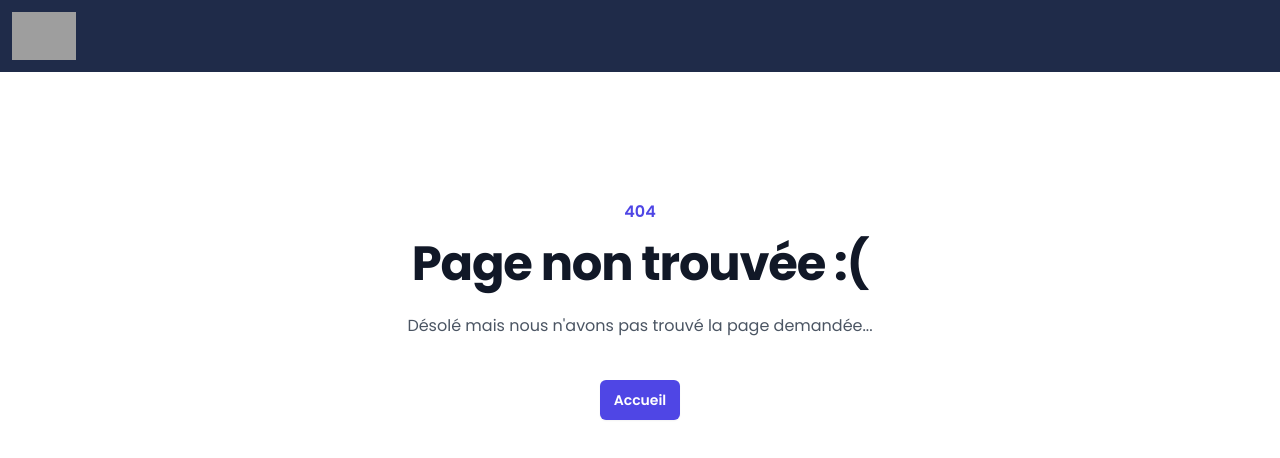
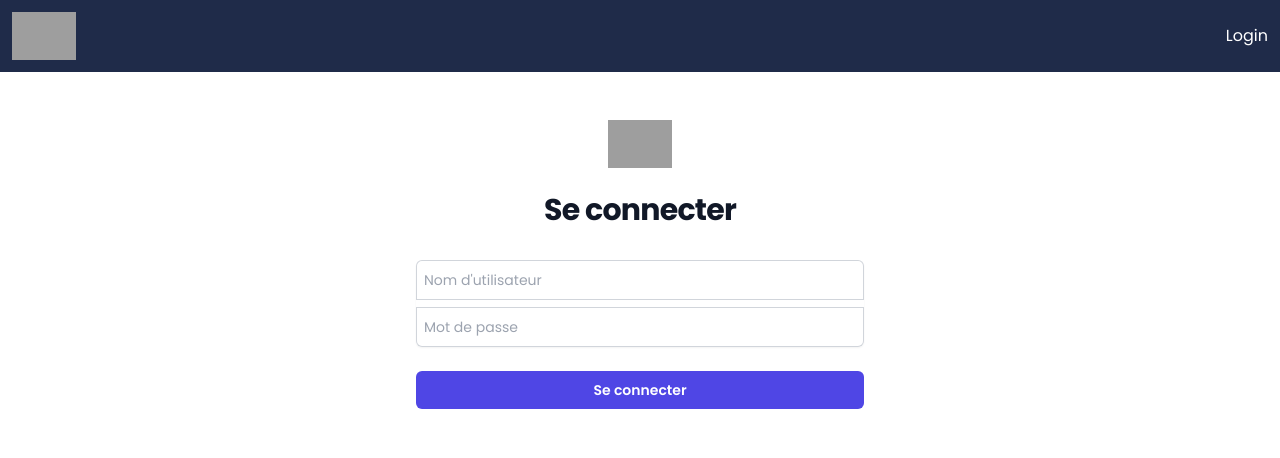
Before and after one commit to frontcodelover/CN-technical-test, a React (Vite) app: page /login in a window 1280 px wide. Before the commit this address had no page. Shown: the top 458 px of the page. Built offline with nearby package versions, Linux system fonts and the light colour scheme; grey boxes are pictures that could not be loaded.

Commit message:
FEAT: admin pannel and login

```diff
--- /dev/null
+++ b/data/dataUser.tsx
@@ -0,0 +1,9 @@
+interface IUser {
+  username: string;
+  password: string;
+}
+
+export const adminUser: IUser = {
+  username: 'admin',
+  password: 'password',
+};
--- a/data/db.json
+++ b/data/db.json
@@ -10,7 +10,7 @@
     },
     {
       "id": 2,
-      "name": "La Petite Folie",
+      "name": "La Petite Foliee",
       "address": "56 rue de la paix, 75000 Paris",
       "description": "Lorem ipsum dolor sit amet, sed do eiusmod tempor incididunt ut labore et dolore magna aliqua. Ut enim ad, quis nostrud exercitation. Lorem ipsum dolor sit amet, sed do eiusmod tempor incididunt ut labore et dolore magna aliqua. Ut enim ad, quis nostrud exercitation.Lorem ipsum dolor sit amet, sed do eiusmod tempor incididunt ut labore et dolore magna aliqua. Ut enim ad, quis nostrud exercitation.Lorem ipsum dolor sit amet, sed do eiusmod tempor incididunt ut labore et dolore magna aliqua. Ut enim ad, quis nostrud exercitation.Lorem ipsum dolor sit amet, sed do eiusmod tempor incididunt ut labore et dolore magna aliqua. Ut enim ad, quis nostrud exercitation.Lorem ipsum dolor sit amet, sed do eiusmod tempor incididunt ut labore et dolore magna aliqua. Ut enim ad, quis nostrud exercitation.Lorem ipsum dolor sit amet, sed do eiusmod tempor incididunt ut labore et dolore magna aliqua. Ut enim ad, quis nostrud exercitation.",
       "price": 388,
--- a/src/App.tsx
+++ b/src/App.tsx
@@ -5,6 +5,7 @@ import { Appartment } from './pages/Appartment';
 import { NotFound } from './pages/NotFound';
 import { Admin } from './pages/Admin';
 import Layout from './components/layout/Layout';
+import { Login } from './pages/Login';
 
 const App = () => {
   return (
@@ -14,6 +15,7 @@ const App = () => {
           <Route path='/' element={<Home appartments={undefined} />} />
           <Route path='/appartment/:id' element={<Appartment id={0} address={''} description={''} img={''} price={0} name={''} />} />
           <Route path='/admin' element={<Admin />} />
+          <Route path='/login' element={<Login />} />
           <Route path='/*' element={<NotFound />} />
         </Routes>
       </Layout>
--- a/src/components/layout/Navbar.tsx
+++ b/src/components/layout/Navbar.tsx
@@ -3,11 +3,20 @@ import { Link } from 'react-router-dom';
 
 const Navbar = () => {
   return (
-    <div className='bg-primary w-full p-3'>
-      <Link to='/'>
-        <img src='https://www.chez-nestor.com/_nuxt/img/logo-wide.bbbe383.png' className='h-12' />
-      </Link>
-    </div>
+    <>
+      <div className='bg-primary w-full p-3 flex justify-between items-center'>
+        <>
+          <Link to='/'>
+            <img src='https://www.chez-nestor.com/_nuxt/img/logo-wide.bbbe383.png' className='h-12' />
+          </Link>
+        </>
+        <>
+          <Link to='/login'>
+            <div className='text-white'>Login</div>
+          </Link>
+        </>
+      </div>
+    </>
   );
 };
 
--- a/src/pages/Admin.tsx
+++ b/src/pages/Admin.tsx
@@ -1,5 +1,44 @@
-import React from 'react';
+import React, { useState, useEffect } from 'react';
+import axios from 'axios';
+import { IoMdCreate, IoMdTrash } from 'react-icons/io';
 
 export const Admin = () => {
-  return <div>Admin</div>;
+  const [appartments, setAppartments] = useState<any[]>([]);
+  useEffect(() => {
+    axios.get('http://localhost:8000/appartments?_sort=name&_order=asc').then((res) => {
+      setAppartments(res.data);
+    });
+  }, []);
+  return (
+    <>
+      <table className='border-collapse my-10 mx-auto max-w-7xl w-full'>
+        <thead>
+          <tr>
+            <th className='border text-white bg-primary px-4 py-2'>Chambre</th>
+            <th className='border text-white bg-primary px-4 py-2'>Adresse</th>
+            <th className='border text-white bg-primary px-4 py-2'>Actions</th>
+          </tr>
+        </thead>
+        <tbody>
+          {appartments.map((appartment) => (
+            <tr>
+              <td className='border text-primary bg-white px-4 py-2'>{appartment.name}</td>
+              <td className='border text-primary bg-white px-4 py-2'>{appartment.address}</td>
+              <td className='border text-primary bg-white px-4 py-2'>
+                <div className='flex gap-2'>
+                  <button className='flex bg-green-600 text-white'>
+                    <IoMdCreate className='mt-1 mr-1' /> Edit
+                  </button>
+                  <button className='flex bg-red-600 text-white'>
+                    <IoMdTrash className='mt-1 mr-1' />
+                    Delete
+                  </button>
+                </div>
+              </td>
+            </tr>
+          ))}
+        </tbody>
+      </table>
+    </>
+  );
 };
--- /dev/null
+++ b/src/pages/Login.tsx
@@ -0,0 +1,80 @@
+import React, { useState } from 'react';
+import { useNavigate } from 'react-router-dom';
+
+import { adminUser } from '../../data/dataUser';
+
+export const Login = () => {
+  const [username, setUsername] = useState('');
+  const [password, setPassword] = useState('');
+  const navigate = useNavigate();
+
+  const handleSubmit = (e: any) => {
+    e.preventDefault();
+    const user = { username, password };
+    if (user.username === adminUser.username && user.password === adminUser.password) {
+      localStorage.setItem('user', JSON.stringify(user));
+      navigate('/admin');
+    } else {
+      alert('Incorrect username or password');
+    }
+  };
+
+  return (
+    <>
+      <div className='flex min-h-full items-center justify-center py-12 px-4 sm:px-6 lg:px-8'>
+        <div className='w-full max-w-md space-y-8'>
+          <div>
+            <img className='mx-auto h-12 w-auto' src='https://pbs.twimg.com/profile_images/997458975753842690/1GzGAN5m_400x400.jpg' alt='Your Company' />
+            <h2 className='mt-6 text-center text-3xl font-bold tracking-tight text-gray-900'>Se connecter</h2>
+          </div>
+          <form className='mt-8 space-y-6' action='#' onSubmit={handleSubmit}>
+            <div className='-space-y-px rounded-md shadow-sm'>
+              <div>
+                <label htmlFor='email-address' className='sr-only'>
+                  Email address
+                </label>
+                <input
+                  id='email-address'
+                  name='email'
+                  type='text'
+                  value={username}
+                  onChange={(e) => setUsername(e.target.value)}
+                  autoComplete='email'
+                  required
+                  className='relative block mb-2 w-full rounded-t-md border-0 px-2 py-2 bg-white text-gray-900 ring-1 ring-inset ring-gray-300 placeholder:text-gray-400 focus:z-10 focus:ring-2 focus:ring-inset focus:ring-indigo-600 sm:text-sm sm:leading-6'
+                  placeholder="Nom d'utilisateur"
+                />
+              </div>
+              <div>
+                <label htmlFor='password' className='sr-only'>
+                  Password
+                </label>
+                <input
+                  id='password'
+                  name='password'
+                  type='password'
+                  value={password}
+                  onChange={(e) => setPassword(e.target.value)}
+                  autoComplete='current-password'
+                  required
+                  className='relative block w-full rounded-b-md border-0 px-2 py-2 bg-white text-gray-900 ring-1 ring-inset ring-gray-300 placeholder:text-gray-400 focus:z-10 focus:ring-2 focus:ring-inset focus:ring-indigo-600 sm:text-sm sm:leading-6'
+                  placeholder='Mot de passe'
+                />
+              </div>
+            </div>
+
+            <div>
+              <button
+                type='submit'
+                className='group relative flex w-full justify-center rounded-md bg-indigo-600 py-2 px-3 text-sm font-semibold text-white hover:bg-indigo-500 focus-visible:outline focus-visible:outline-2 focus-visible:outline-offset-2 focus-visible:outline-indigo-600'
+              >
+                <span className='absolute inset-y-0 left-0 flex items-center pl-3'></span>
+                Se connecter
+              </button>
+            </div>
+          </form>
+        </div>
+      </div>
+    </>
+  );
+};
```
